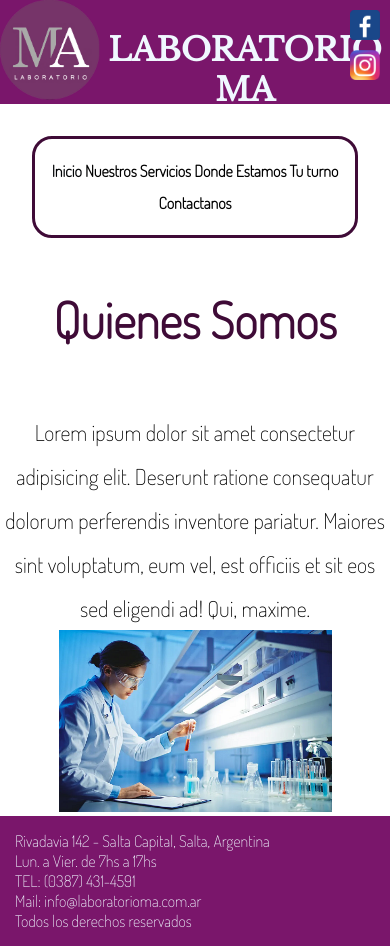
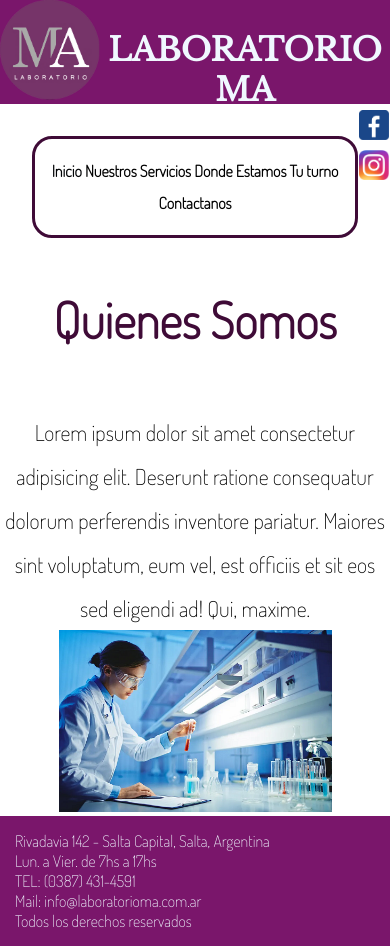
Before and after one commit to vickymedrano/PreEntrega2-MEDRANO, a plain HTML site: page index.html in a window 390 px wide. Drawn offline with nearby package versions, Linux system fonts and the light colour scheme.

Commit message:
ubicaccion de los iconos de redes

```diff
--- a/css/main.css
+++ b/css/main.css
@@ -200,15 +200,15 @@ footer {
 
 .header__img--facebook {
     position: fixed;
-    top: 10px;
-    right: 10px;
+    top: 110px;
+    right: 1px;
 }
 
 .header__img--instagram {
 
   position: fixed;
-    top: 50px;
-    right: 10px;
+    top: 150px;
+    right: 1px;
 }
 
 main {
```
